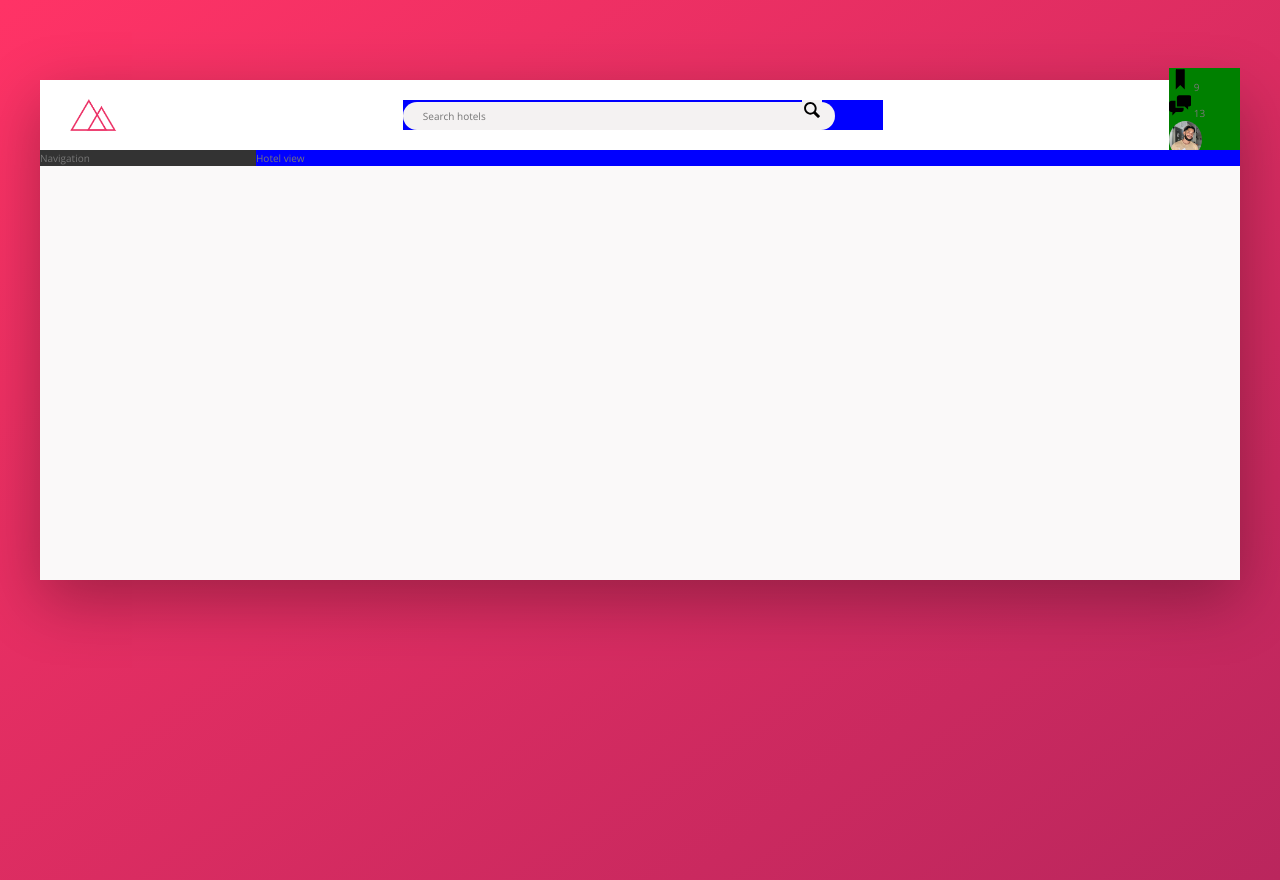
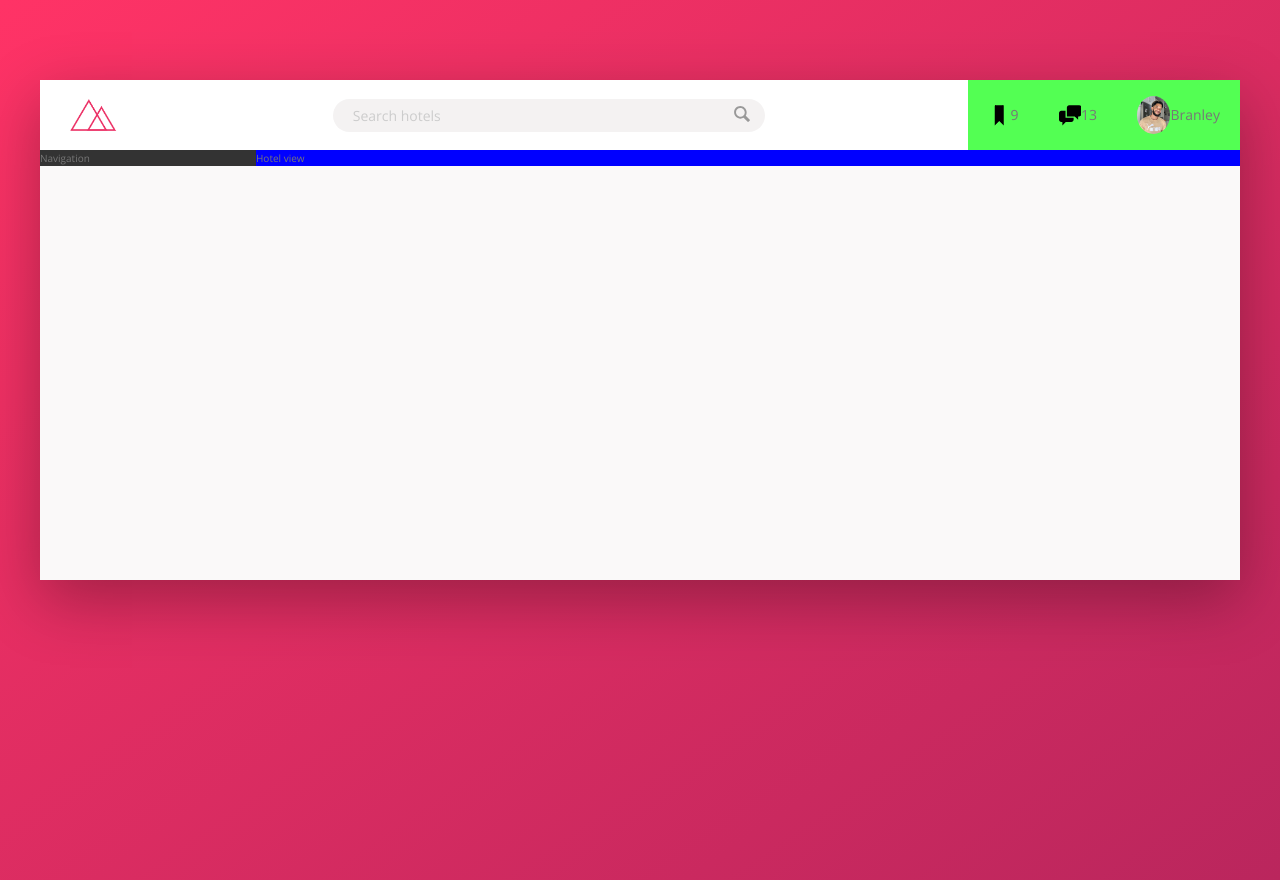
Before and after one commit to Branley22/booking_app, a website: page index.html in a window 1280 px wide. Drawn offline with nearby package versions, Linux system fonts and the light colour scheme.

Commit message:
nav icons

```diff
--- a/sass/_components.scss
+++ b/sass/_components.scss
@@ -4,8 +4,11 @@
 }
 
 .search {
-  background-color: blue;
   flex: 0 0 40%;
+
+  display: flex;
+  align-items: center;
+  justify-content: center;
 
   &__input {
     font-family: inherit;
@@ -17,15 +20,25 @@
     border-radius: 100px;
     width: 90%;
     transition: all .2s;
-    margin-right: -3.5rem;
+    margin-right: -3.25rem;
 
     &:focus {
       outline: none;
       width: 100%;
-      background-color: var(--color-grey-dark-3);
+      background-color: var(--color-grey-light-3);
+    }
+
+    &::-webkit-input-placeholder {
+      font-weight: 100;
+      color: var(--color-grey-light-4);
     }
 
   }
+
+  &__input:focus + &_button {
+    background-color: var(--color-grey-light-3);
+  }
+
 
   &__button {
     border: none;
@@ -44,11 +57,28 @@
   &__icon {
     height: 2rem;
     width: 2rem;
+    fill: var(--color-grey-dark-3);
   }
 }
 
 .user-nav {
-  background-color: green;
+  background-color: rgb(83, 255, 83);
+  align-self: stretch;
+
+  display: flex;
+  align-items: center;
+
+  & > * {
+    padding: 0 2rem;
+    cursor: pointer;
+    height: 100%;
+    display: flex;
+    align-items: center;
+  }
+
+  & > *:hover {
+    background-color: var(--color-grey-light-2);
+  }
   &__icon-box {
 
   }
--- a/sass/_layout.scss
+++ b/sass/_layout.scss
@@ -8,6 +8,7 @@
 }
 
 .header {
+  font-size: 1.4rem;
   height: 7rem;
   background-color: #fff;
   border-bottom: var(--color-grey-light-2);
```
Also changed, not shown: css/style.css.
